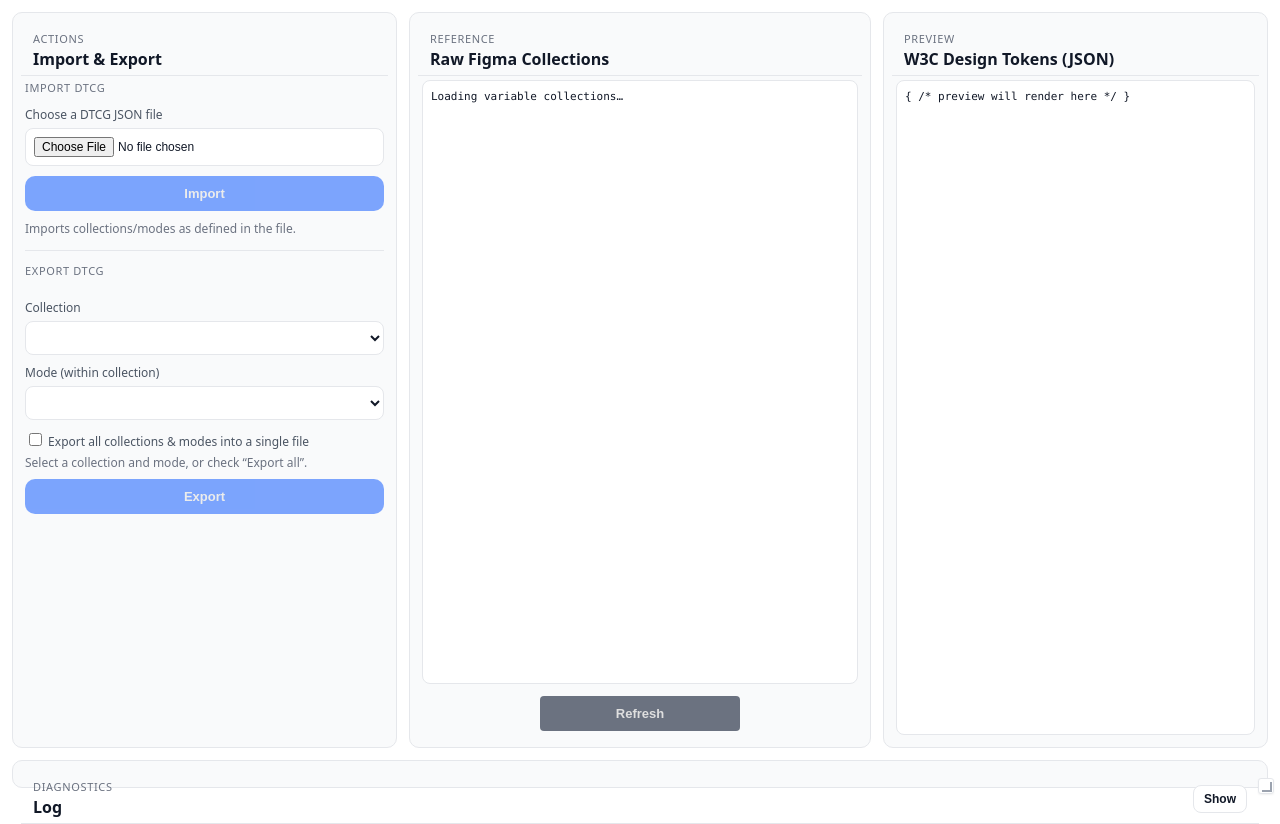
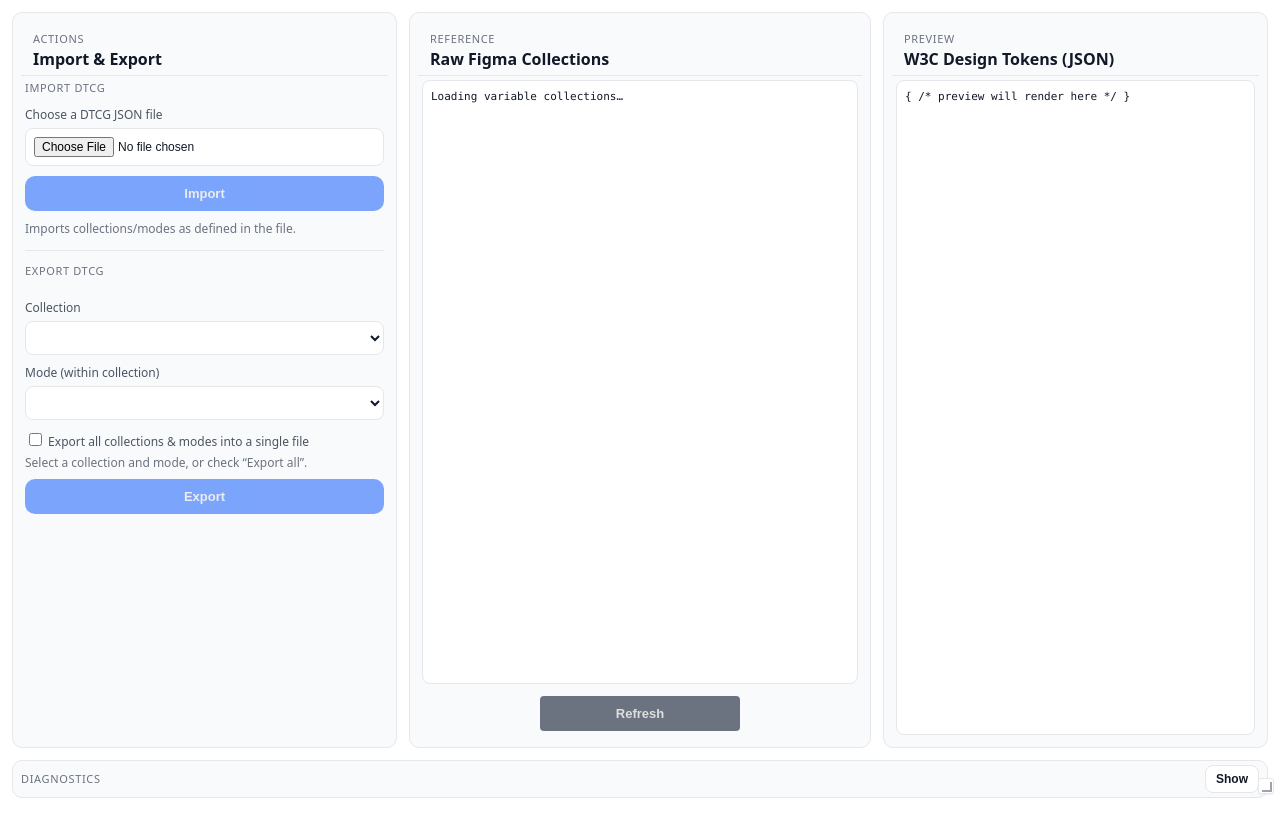
Before and after one commit to itsmedavep/figma-dtcg, a website: page src/app/ui.html in a window 1280 px wide. Both pictures are taken after a click on the button "Hide". After the commit the page ends 800 px from the top, so only its background shows below. Drawn offline with Linux system fonts and the light colour scheme; files whose address does not match are found by name.

Commit message:
ui tweaks for drawer

```diff
--- a/src/app/ui.html
+++ b/src/app/ui.html
@@ -295,6 +295,47 @@
       margin-top: .5rem;
       width: 100%;
     }
+
+    /* Collapsed drawer: turn the outer container into a thin row with no chrome,
+   and let the header itself render the small pill/bar. */
+    .shell.drawer-collapsed .drawer {
+      padding: 0;
+      /* remove outer padding that created the white strip */
+      background: transparent;
+      /* no background/plinth */
+      border: 0;
+      /* no outer border */
+    }
+
+    /* Make the header itself look like a compact pill */
+    .shell.drawer-collapsed .drawer .panel-header {
+      padding: 4px 8px;
+      /* tighter */
+      border: 1px solid var(--border);
+      border-radius: 10px;
+      background: var(--surface);
+      /* remove the normal header divider line */
+      border-bottom: 1px solid var(--border);
+      /* keep a hairline if you like */
+    }
+
+    /* Save vertical space: only keep the eyebrow, hide the big title in collapsed mode */
+    .shell.drawer-collapsed .drawer .title {
+      display: none;
+    }
+
+    .shell.drawer-collapsed .drawer .eyebrow {
+      margin: 0;
+    }
+
+    /* (Already present) */
+    .shell.drawer-collapsed {
+      grid-template-rows: 1fr var(--drawer-collapsed-h);
+    }
+
+    .shell.drawer-collapsed .drawer .drawer-body {
+      display: none;
+    }
   </style>
 </head>
 
```
Also changed, not shown: dist/main.js, dist/ui.html, 1 other file.
